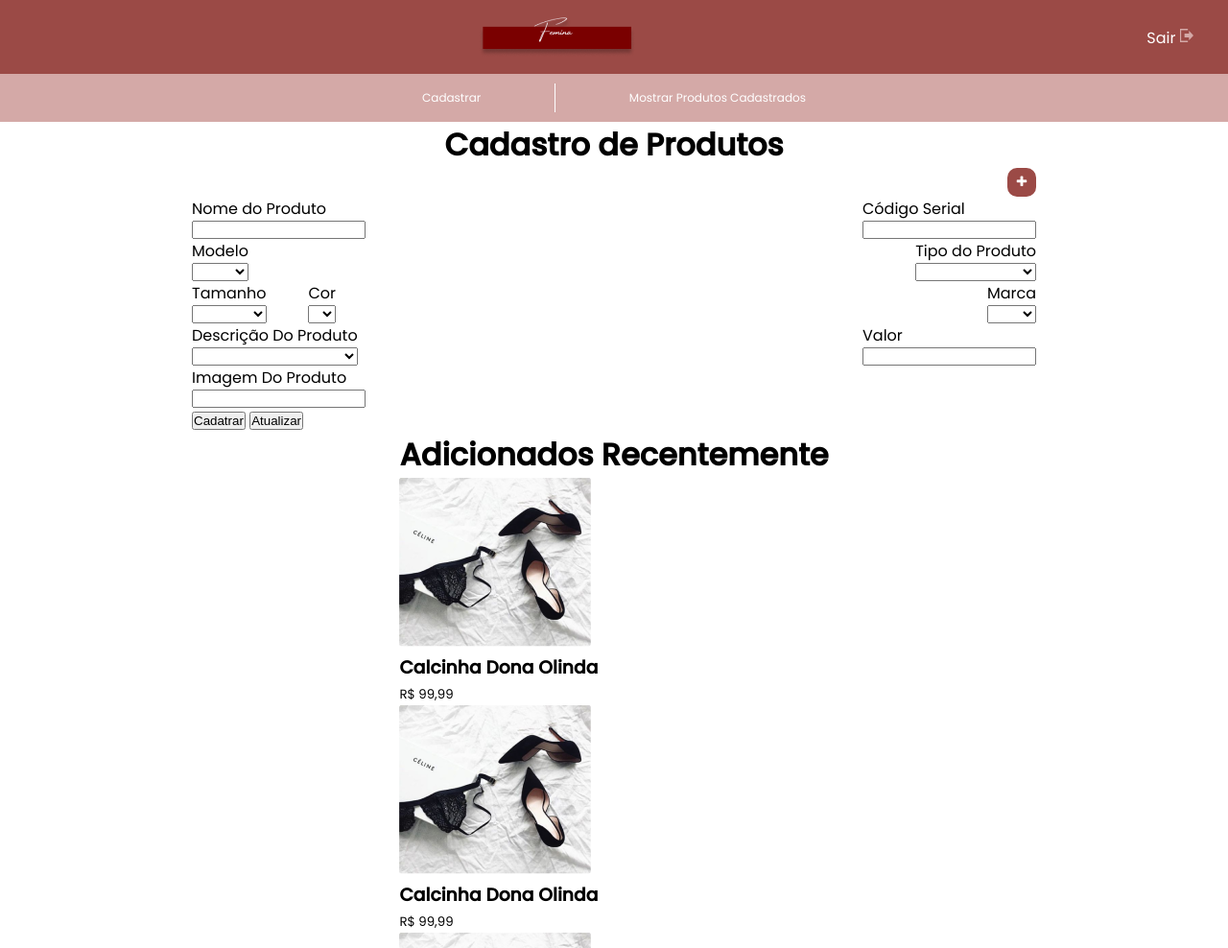
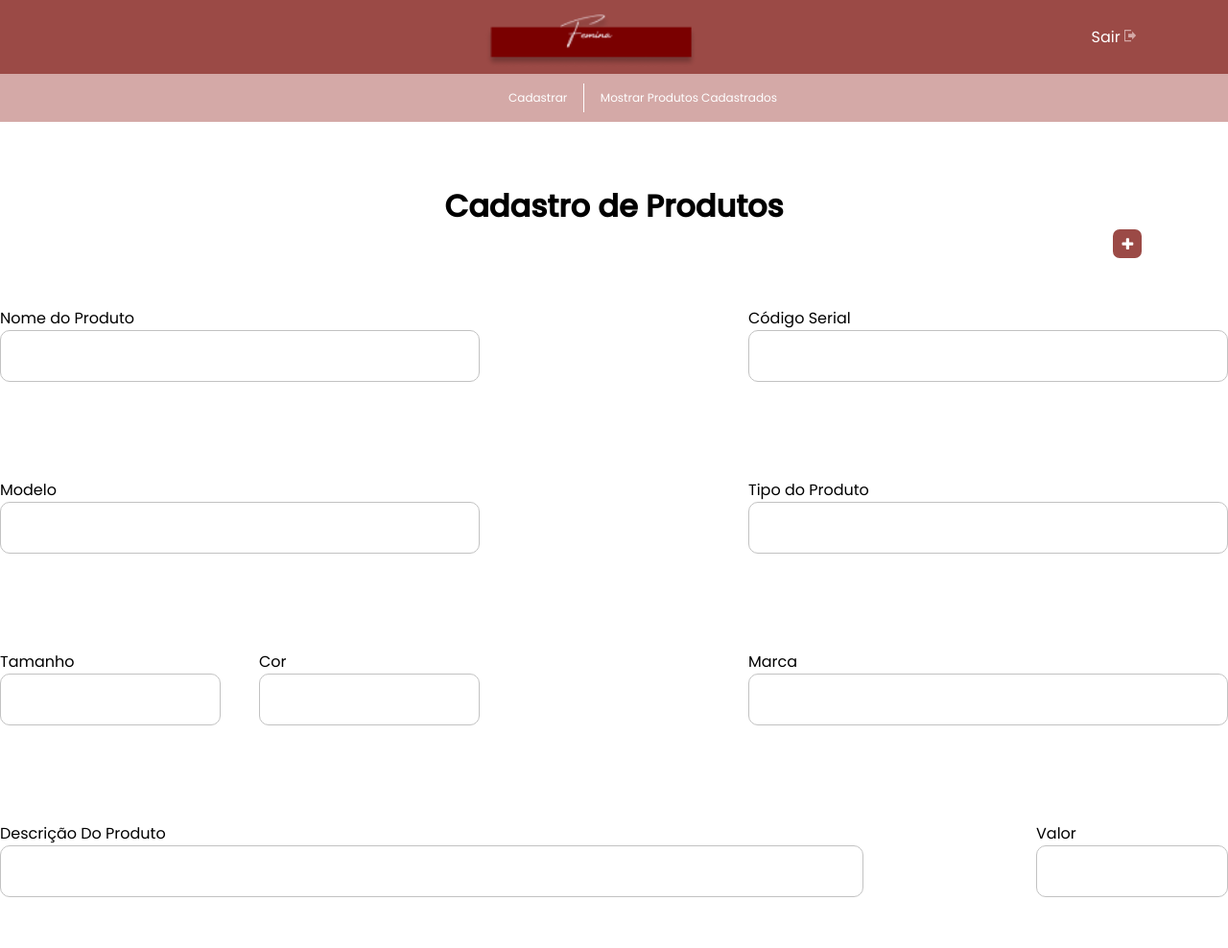
Before and after one commit to Thyago-Oliveira-Perez/Femina, a plain HTML site: page public/cadastro-produtos.html in a window 1280 px wide. Shown: the top 988 px of the page at 96% size. Drawn offline with Linux system fonts and the light colour scheme.

Commit message:
cadprod em progresso

```diff
--- a/CSS/cadastro-produto.css
+++ b/CSS/cadastro-produto.css
@@ -19,24 +19,33 @@
     justify-content: center;
     align-items: center;
     background-color: #9B4A46;
+    padding: 0 30px;
 }
 
 .logo {
+    margin-top: auto;
     margin-left: auto;
 }
 
+.logo img {
+    width: 150px;
+}
+
 .user-icon {
-        width: 120px;
+    height: 10px;
     display: flex;
-        justify-content: center;
+    align-items: center;
     margin-left: auto;
+    margin-top: 15px;
 }
 
 .user-icon svg {
-        margin-top: 5px;
+    width: 10px;
+    height: 10px;
 }
 
 .user-icon a {
+    font: 12px Poppins;
     color: #fff;
 }
 
@@ -46,17 +55,20 @@
     display: flex;
     justify-content: center;
     background-color: #D4A9A7;
+    padding: 0 40px;
 }
 
 .nav-items {
-        width: 400px;
+    width: 300px;
     display: flex;
     justify-content: space-between;
     align-items: center;
+    margin-left: 80px;
 }
 
 .nav-items a {
-        font: 12px Poppins;
+    padding: 12px 10px;
+    font: 11px Poppins;
     color: #fff;
 }
 
@@ -71,37 +83,49 @@
     justify-content: center;
     align-items: center;
     flex-direction: column;
+    padding: 5% 0;
+}
+
+.titulo {
+    font: 10px Poppins;
 }
 
 .btn-top {
-        width: 100%;
-        display: flex;
-        justify-content: flex-end;
-        padding: 0 200px;
+    margin-left: auto;
+    padding: 0 5%;
 }
 
 .btn-top button {
-        width: 30px;
-        height: 30px;
+    width: 20px;
+    height: 20px;
     display: flex;
     justify-content: center;
     align-items: center;
     background-color: #9B4A46;
+    font: 9px Poppins;
     color: #fff;
     outline: none;
     border: none;
-        border-radius: 10px;
+    border-radius: 7px;
     cursor: pointer;
+}
+
+.btn-top i {
+    display: flex;
+    justify-content: center;
 }
 
 .box {
     width: 100%;
     display: flex;
     flex-direction: column;
-        padding: 0 200px;
+    justify-content: center;
+    align-items: center;
+    padding: 0 400px;
 }
 
 .row {
+    width: 500px;
     display: flex;
     flex-direction: row;
     justify-content: space-between;
@@ -110,11 +134,169 @@
 .input {
     display: flex;
     flex-direction: column;
+    padding: 50px 10px;
+}
+
+.input input, select{
+    width: 170px;
+    height: 20px;
+    outline: none;
+    background: #FFFFFF;
+    border: 1px solid #C2C2C2;
+    border-radius: 7px;
+    -moz-appearance: none;
+    -webkit-appearance: none;
+}
+
+.input input:focus{
+    border: 3px solid #9B4A46;
+}
+
+input:-webkit-autofill,
+input:-webkit-autofill:hover,
+input:-webkit-autofill:focus,
+input:-webkit-autofill:active {
+    -webkit-box-shadow: 0 0 0 30px #ffffff inset !important;
+}
+
+input:-webkit-autofill {
+    -webkit-text-fill-color: #000000 !important;
 }
 
 .left {
-        width: 150px;
+    width: 60px;
     display: flex;
     flex-direction: row;
     justify-content: space-between;
 }
+
+.desc {
+    width: 600px;
+    display: flex;
+    flex-direction: row;
+    justify-content: space-between;
+}
+
+#valor {
+    width: 80px;
+}
+
+#descricao, #imagem {
+    width: 350px;
+}
+
+#tamanho, #cor {
+    width: 70px;
+}
+
+.btn-bottom {
+    width: 300px;
+    display: flex;
+    justify-content: space-between;
+    margin-left: auto;
+    padding: 40px 6.5%;
+}
+
+.btn-bottom button {
+    width: 100px;
+    height: 40px;
+    background-color: #9B4A46;
+    outline: none;
+    border: none;
+    border-radius: 10px;
+    font: 13px Poppins;
+    color: #fff;
+}
+
+@media screen and (min-width: 800px){
+
+    .header {
+        padding: 0 95px;
+    }
+
+    .logo img {
+        width: 220px;
+    }
+
+    .user-icon {
+        margin-top: 0;
+    }
+
+    .user-icon svg {
+        width: 13px;
+        height: 13px;
+    }
+
+    .user-icon a {
+        font: 16px Poppins;
+    }
+
+    .top-nav {
+        height: 50px;
+        padding: 0 40px;
+    }
+
+    .nav-items {
+        margin-left: 60px;
+    }
+
+    .nav-items a {
+        font: 12px Poppins;
+    }
+
+    .titulo {
+        font: 16px Poppins;
+    }
+
+    .btn-top {
+        padding: 0 7%;
+    }
+
+    .btn-top button {
+        width: 30px;
+        height: 30px;
+        font: 15px Poppins;
+    }
+
+    .row {
+        width: 1300px;
+    }
+
+    .input input, select{
+        width: 500px;
+        height: 54px;
+        border-radius: 10px;
+    }
+
+    .left {
+        width: 520px;
+    }
+
+    .desc {
+        width: 1400px;
+    }
+
+    #valor {
+        width: 200px;
+    }
+
+    #descricao, #imagem {
+        width: 900px;
+    }
+
+    #tamanho, #cor {
+        width: 230px;
+    }
+
+    .btn-bottom {
+        width: 650px;
+        padding: 40px 6.5%;
+    }
+
+    .btn-bottom button {
+        width: 200px;
+        height: 60px;
+        border-radius: 10px;
+        font: 17px Poppins;
+    }
+}
--- a/public/cadastro-produtos.html
+++ b/public/cadastro-produtos.html
@@ -99,27 +99,27 @@
                     </div>
                 </div>
                 <div class="row">
+                    <div class="desc">
                         <div class="input">
                             <label>Descrição Do Produto</label>
-                        <select name="descricao" id="descricao">
-                            <option value=""></option>
-                        </select>
+                            <input name="descricao" id="descricao">
                         </div>
                         <div class="input">
                             <label>Valor</label>
                             <input type="numer" id="valor">
                         </div>
                     </div>
+                </div>
                 <div class="row">
                     <div class="input">
                         <label>Imagem Do Produto</label>
-                        <input type="">
+                        <input type="file" id="imagem">
+                    </div>
                 </div>
             </div>
             <div class="btn-bottom">
                 <button>Cadatrar</button>
                 <button>Atualizar</button>
-                </div>
             </div>
             <div class="carrossel">
                 <h1>Adicionados Recentemente</h1>
```
Lines whose indentation alone changed are shown as unchanged.
